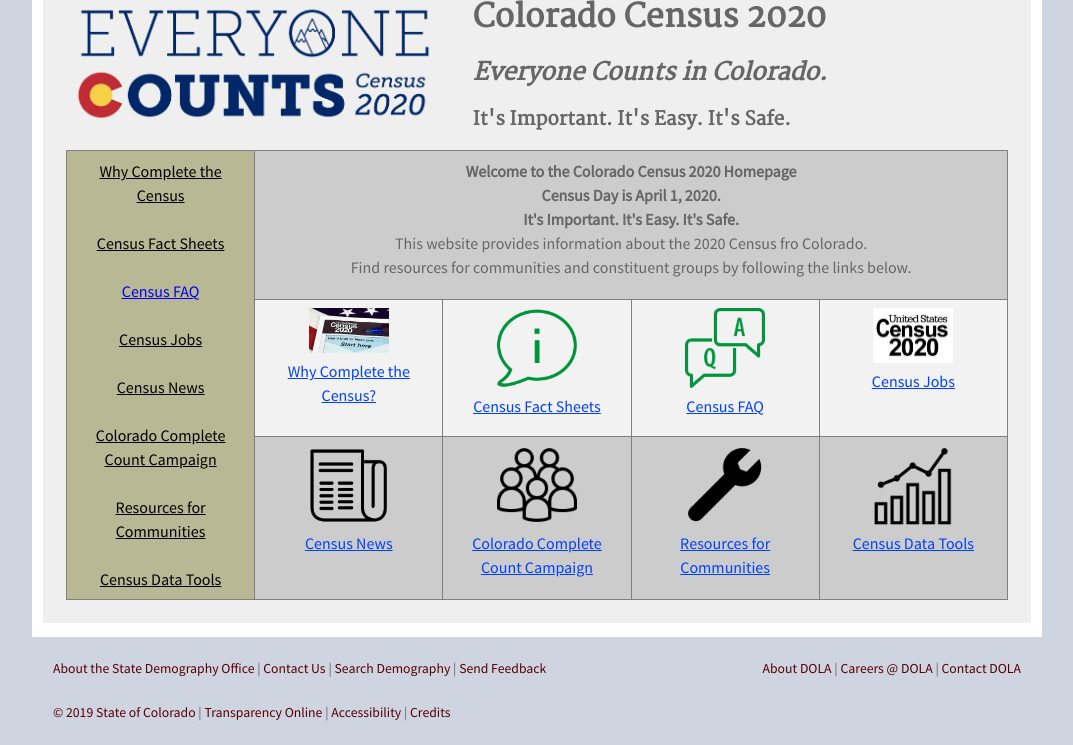
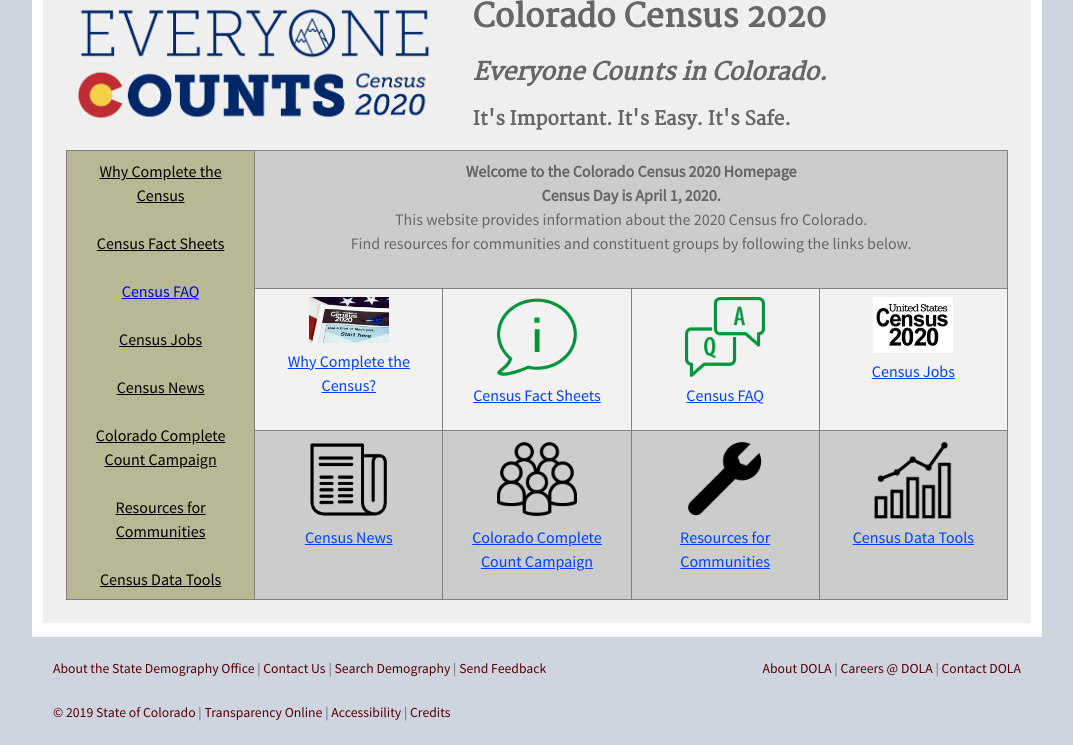
Before and after one commit to TBleess/Website_New, a Jekyll site: the page built from pages/5_CensusACS/census_2020_main.html, in a window 1280 px wide and 900 px high, scrolled down 810 px, cut to the strip 155-900 px from the top of the window. Shown: the whole strip, without its empty margins (103-1176 px from the left). Built offline with Jekyll 4.4.1, drawn with Linux system fonts in a browser that asks for light colours.

Commit message:
Update census_2020_main.html

```diff
--- a/pages/5_CensusACS/census_2020_main.html
+++ b/pages/5_CensusACS/census_2020_main.html
@@ -100,7 +100,6 @@
 			<td colspan="4" valign="top" align="left" height="106px">
 				<b>Welcome to the Colorado Census 2020 Homepage</b><br>
 				<b>Census Day is April 1, 2020.</b><br>
-				<b>It's Important.  It's Easy.  It's Safe. </b><br>
 				This website provides information about the 2020 Census fro Colorado.<br>
 				Find resources for communities and constituent groups by following the links below.
 			 </td>
```
